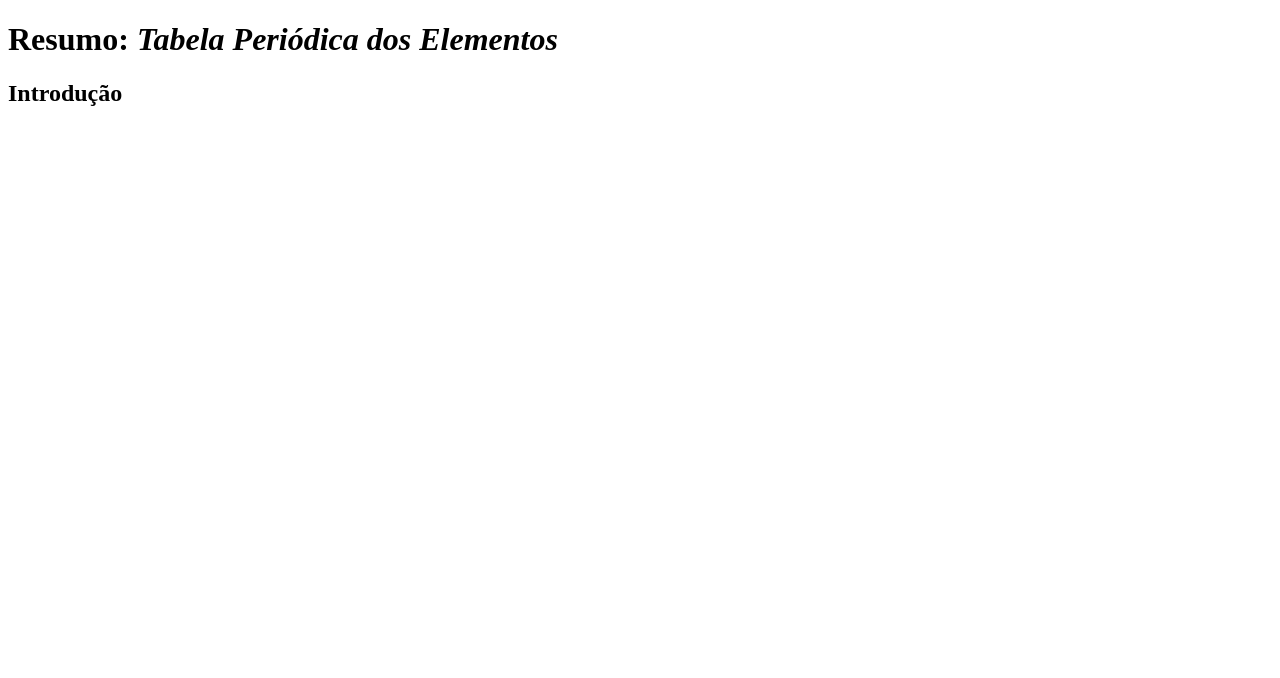
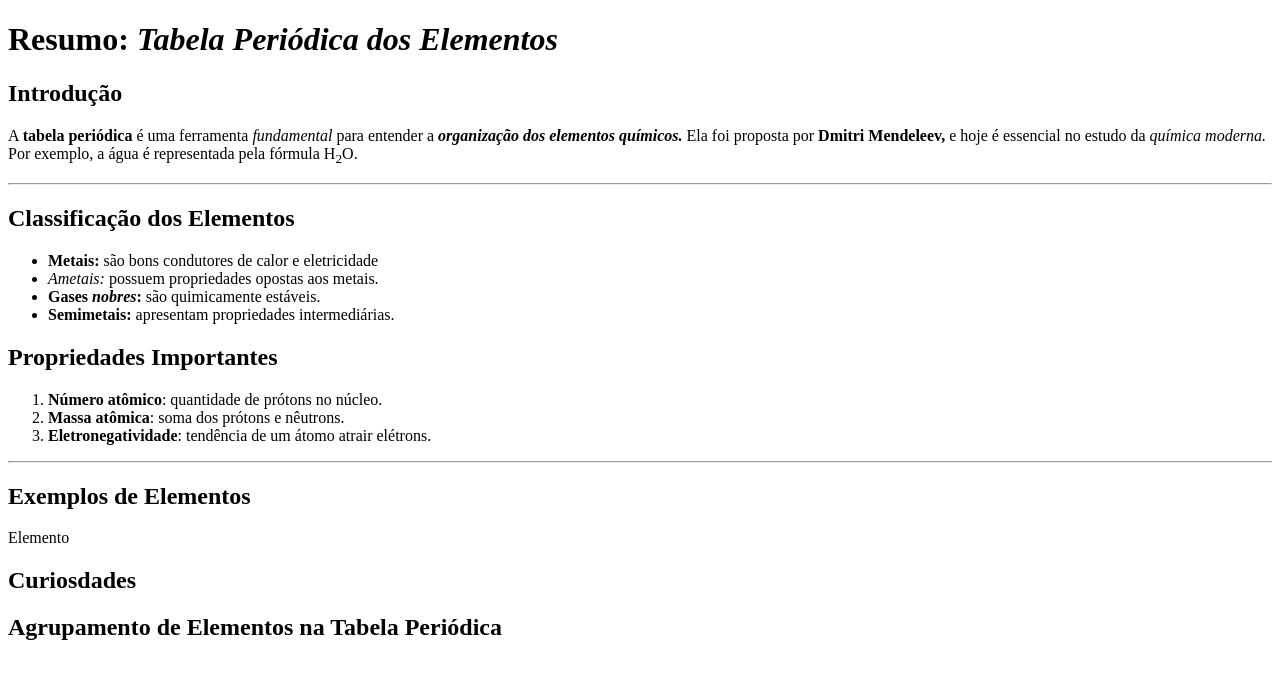
Before and after one commit to salesmrl/exercicio-revisao, a plain HTML site: page index.html in a window 1280 px wide. Drawn offline with Linux system fonts and the light colour scheme.

Commit message:
Listas feitas

```diff
--- a/index.html
+++ b/index.html
@@ -6,8 +6,46 @@
     <title>Document</title>
 </head>
 <body>
-    <h1>Resumo: <i>Tabela Periódica dos Elementos</i></h1>
+    <h1>Resumo:
+        <i>Tabela Periódica dos Elementos</i>
+    </h1>
     <h2>Introdução</h2>
+        <p>A
+            <b>tabela periódica</b>
+            é uma ferramenta
+           <i>fundamental</i>
+            para entender a
+           <i><b>organização dos elementos químicos.</b></i>
+           Ela foi proposta por
+           <b>Dmitri Mendeleev,</b>
+            e hoje é essencial no estudo da
+           <i>química moderna.</i>
+           Por exemplo, a água é representada pela fórmula H<sub>2</sub>O.
+        </p>
+        <hr>
+    <h2>Classificação dos Elementos</h2>
+        <ul>
+            <li><b>Metais:</b> são bons condutores de calor e eletricidade</li>
+            <li><i>Ametais:</i> possuem propriedades opostas aos metais.</li>
+            <li><b>Gases <i>nobres</i>:</b> são quimicamente estáveis.</li>
+            <li><b>Semimetais:</b> apresentam propriedades intermediárias.</li>
+        </ul>
+    <h2>Propriedades Importantes</h2>
+        <ol>
+            <li><b>Número atômico</b>: quantidade de prótons no núcleo.</li>
+            <li><b>Massa atômica</b>: soma dos prótons e nêutrons.</li>
+            <li><b>Eletronegatividade</b>: tendência de um átomo atrair elétrons.</li>
+        </ol>
+        <hr>
+    <h2>Exemplos de Elementos</h2>
+        <table>
+            <thead>
+                <tr>Elemento</tr>
+            </thead>
+        </table>
+    <h2>Curiosdades</h2>
+
+    <h2>Agrupamento de Elementos na Tabela Periódica</h2>
 
 </body>
 </html>
```
